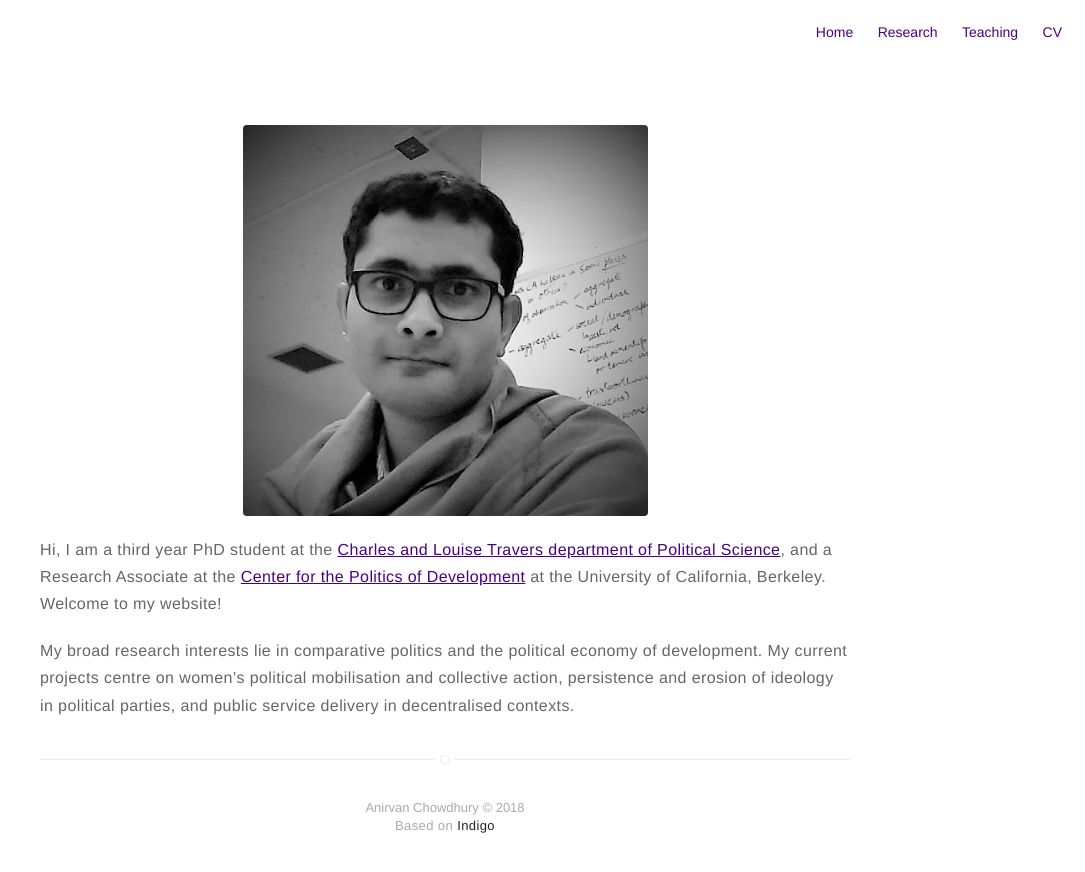
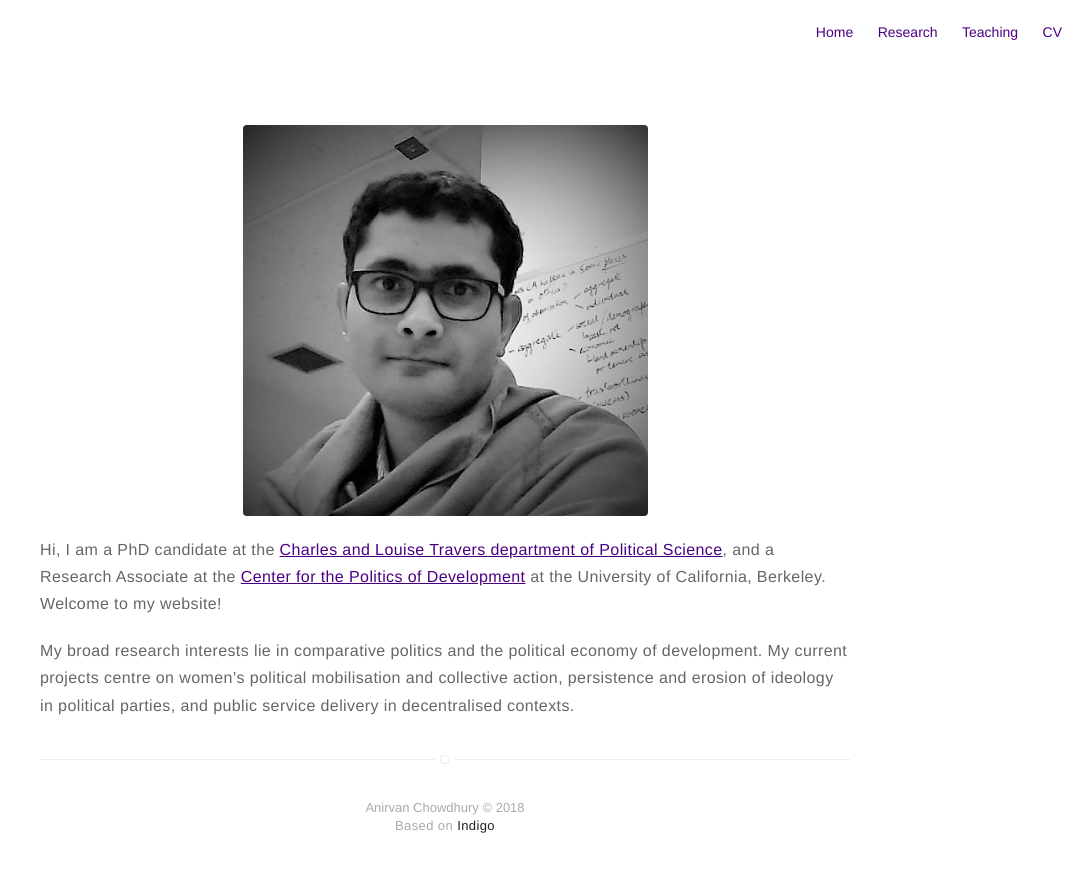
Before and after one commit to anirvanchowdhury/anirvanchowdhury.github.io, a Jekyll site: the page built from about.md, in a window 1280 px wide. Shown: the top 872 px of the page, without its empty margins (195-1280 px from the left). Built offline with Jekyll 4.4.1, drawn with Linux system fonts in a browser that asks for light colours.

Commit message:
candidate update

```diff
--- a/about.md
+++ b/about.md
@@ -4,7 +4,7 @@ layout: page
 ---
 ![Profile Image]({{ site.url }}/{{ site.picture }})
 
-Hi, I am a third year PhD student at the [Charles and Louise Travers department of Political Science](http://polisci.berkeley.edu/), and a Research Associate at the [Center for the Politics of Development](http://cpd.berkeley.edu/) at the University of California, Berkeley. Welcome to my website!
+Hi, I am a PhD candidate at the [Charles and Louise Travers department of Political Science](http://polisci.berkeley.edu/), and a Research Associate at the [Center for the Politics of Development](http://cpd.berkeley.edu/) at the University of California, Berkeley. Welcome to my website!
 
 My broad research interests lie in comparative politics and the political economy of development. My current projects centre on women's political mobilisation and collective action, persistence and erosion of ideology in political parties, and public service delivery in decentralised contexts.
 
```
